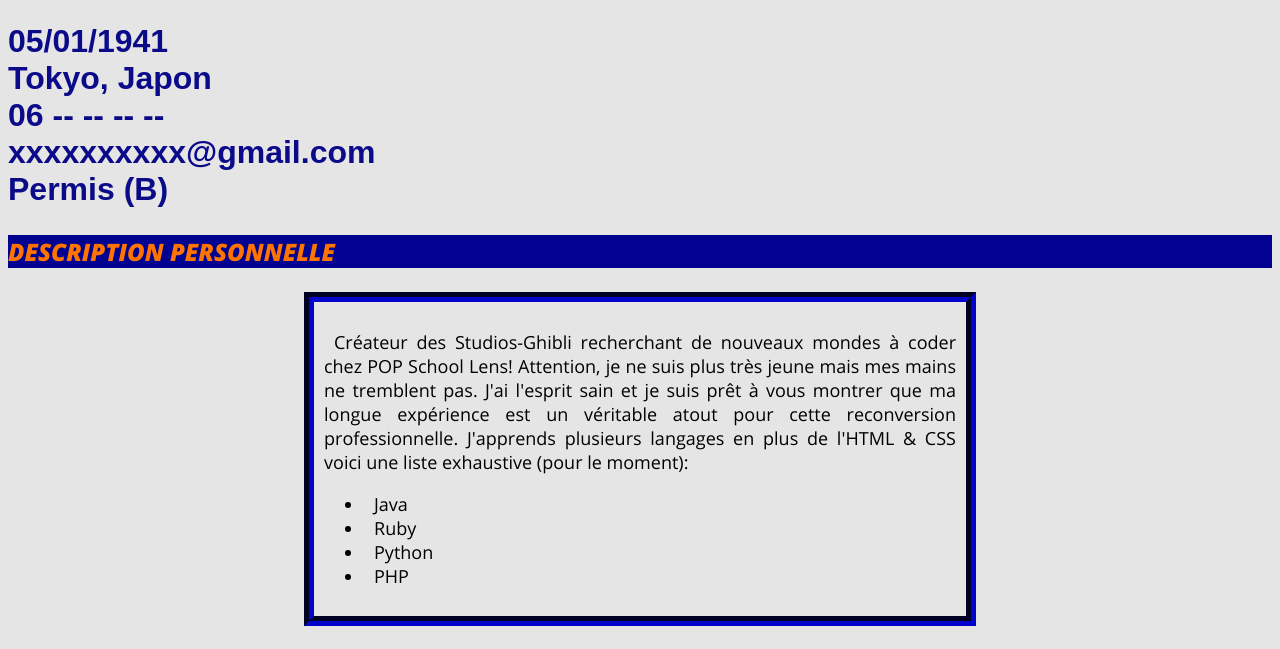
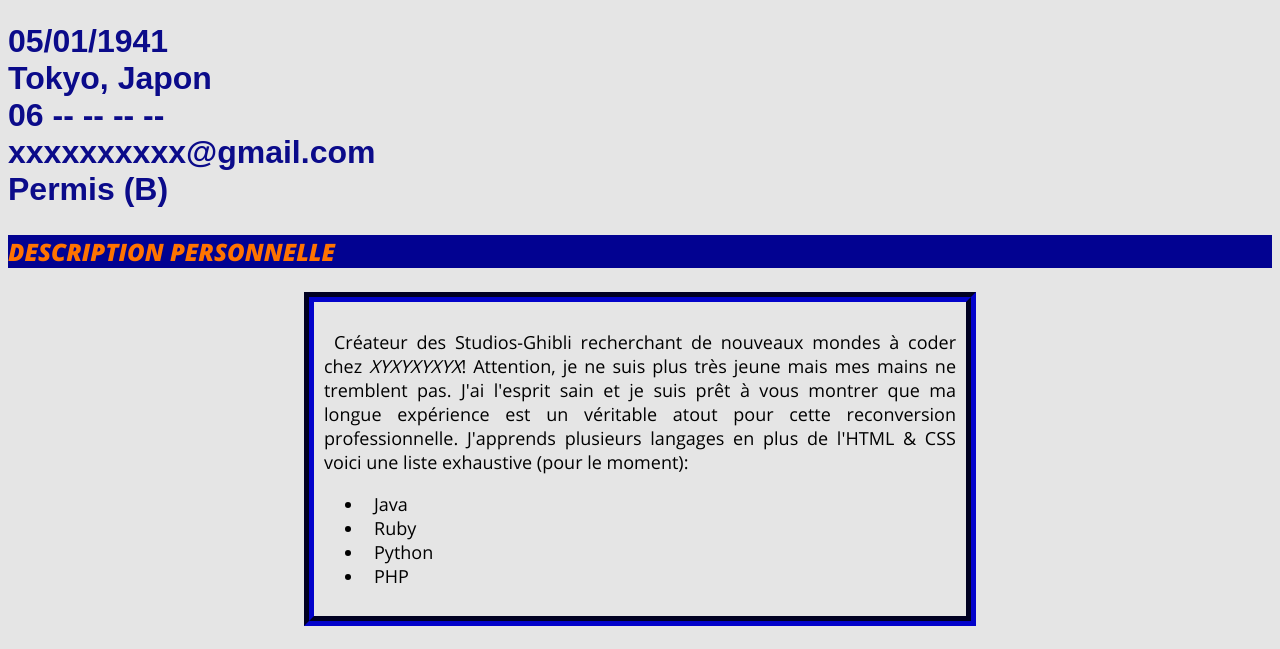
Before and after one commit to souleimane-z/hayaoMiyazaki_fr, a plain HTML site: page index.html in a window 1280 px wide. Shown: the part 146-795 px from the top of the page. Drawn offline with Linux system fonts and the light colour scheme; a web font is replaced by a local one.

Commit message:
Update index.html

```diff
--- a/index.html
+++ b/index.html
@@ -23,7 +23,7 @@
 	<section>
 		<h3>Description Personnelle</h3>
 		<div class="discribe">
-			<p>Cr&eacute;ateur des Studios-Ghibli recherchant de nouveaux mondes &agrave; coder chez POP School Lens! Attention, je ne suis plus tr&egrave;s jeune mais mes mains ne tremblent pas. J'ai l'esprit sain et je suis pr&ecirc;t &agrave; vous montrer que ma longue exp&eacute;rience est un v&eacute;ritable atout pour cette reconversion professionnelle. J'apprends plusieurs langages en plus de l'HTML &amp; CSS voici une liste exhaustive (pour le moment):</p>
+			<p>Cr&eacute;ateur des Studios-Ghibli recherchant de nouveaux mondes &agrave; coder chez <i>XYXYXYXYX</i>! Attention, je ne suis plus tr&egrave;s jeune mais mes mains ne tremblent pas. J'ai l'esprit sain et je suis pr&ecirc;t &agrave; vous montrer que ma longue exp&eacute;rience est un v&eacute;ritable atout pour cette reconversion professionnelle. J'apprends plusieurs langages en plus de l'HTML &amp; CSS voici une liste exhaustive (pour le moment):</p>
 			<ul>
 				<li>Java</li>
 				<li>Ruby</li>
```
